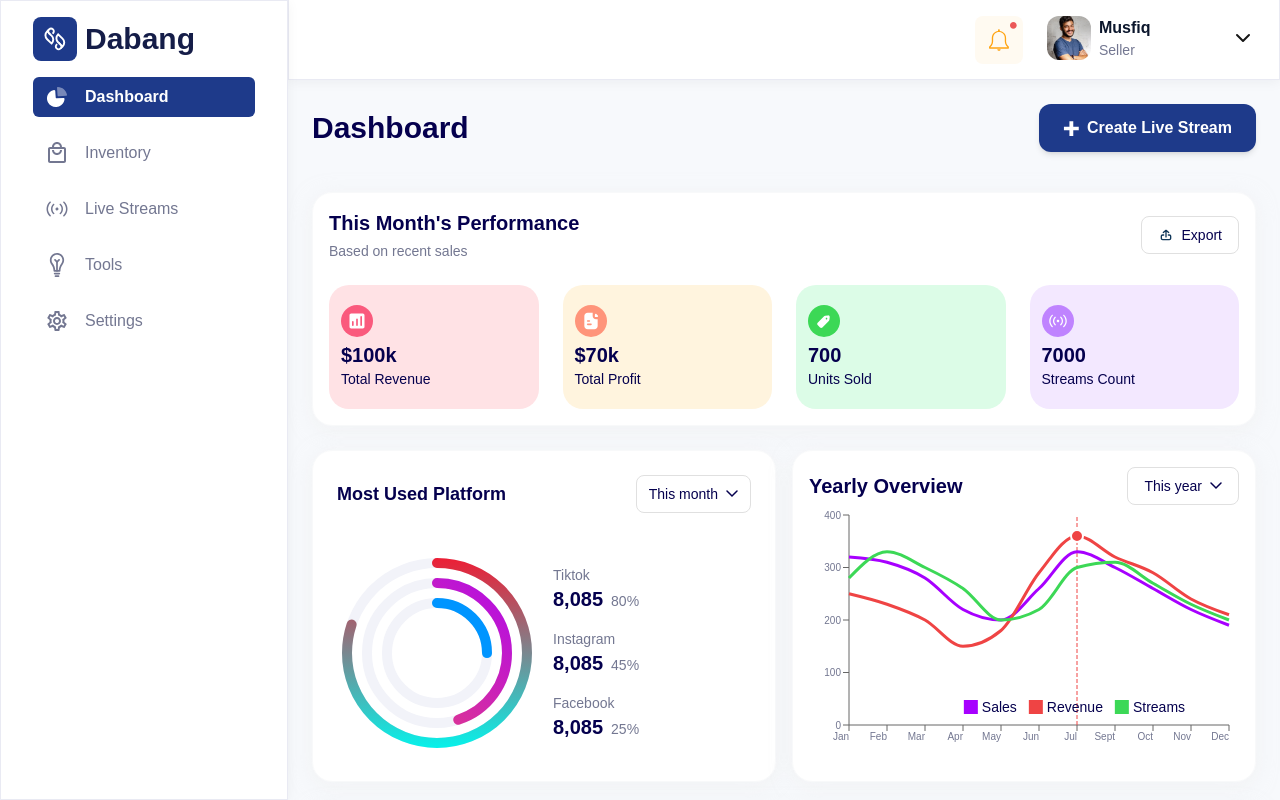
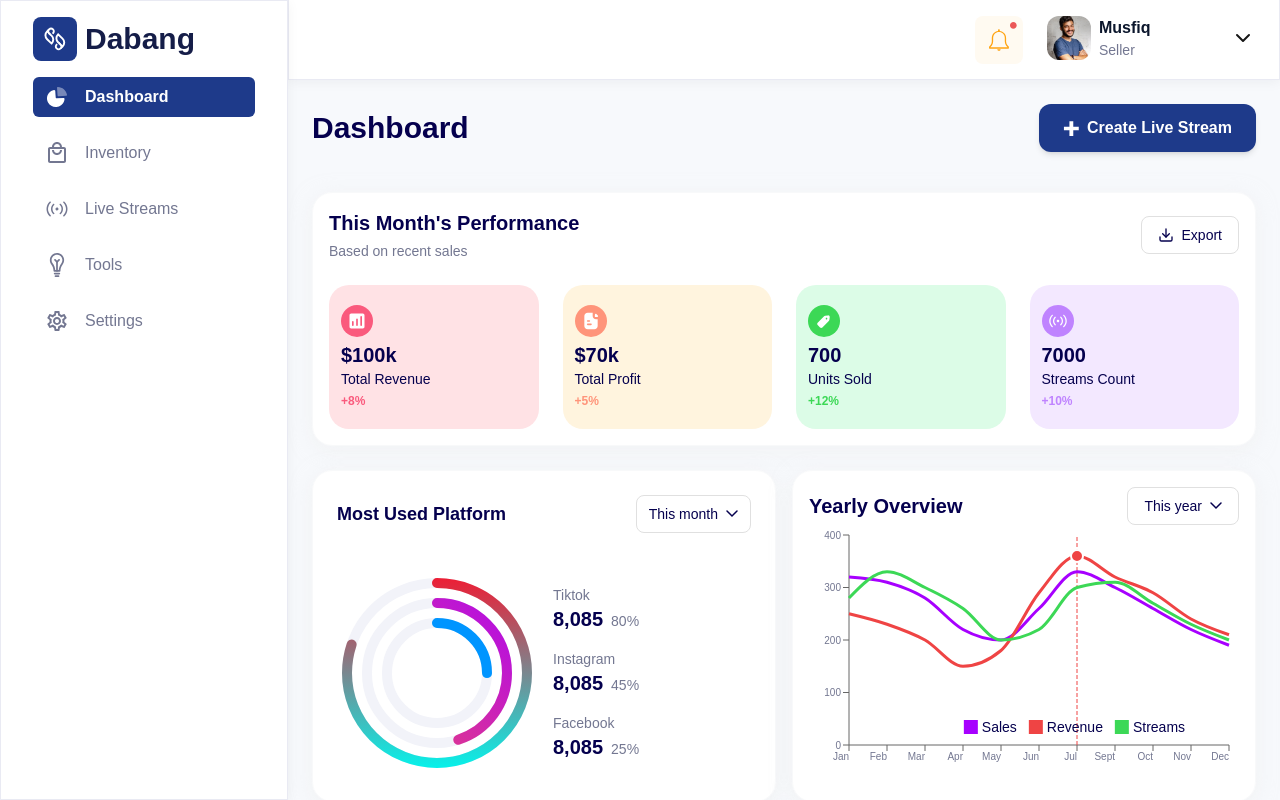
Before and after one commit to SohaibAmjad169/live_stream, a Next.js app: page /seller/dashboard in a window 1280 px wide. Built offline with nearby package versions, Linux system fonts and the light colour scheme.

Commit message:
Implement dashboard API integration

```diff
--- a/app/superadmin/dashboard/page.tsx
+++ b/app/superadmin/dashboard/page.tsx
@@ -1,49 +1,196 @@
+"use client";
+
 import PerformanceSummary from "@/components/ui/PerformanceSummary";
 import OverviewLineChart from "@/components/ui/OverviewLineChart";
-// import SystemUsageChart from "@/components/ui/SystemUsageChart";
-// import SubscriptionsBarChart from "@/components/ui/SubscriptionsBarChart";
 import TopCompaniesTable from "@/components/ui/TopCompaniesTable";
+import { useDashboardData } from "@/hooks/dashboard/useDashboardData";
+import { DashboardChartData } from "@/lib/userAPITypes";
+import { saveAs } from "file-saver";
+import jsPDF from "jspdf";
 
-const stats = [
+export default function SellerDashboard() {
+  const { data: dashboardData, isLoading, error } = useDashboardData();
+
+  const stats = dashboardData?.data?.overallPerformance
+    ? [
         {
-    bg: "#FFE2E5", // light pink
-    iconBg: "#FA5A7D", // red/pink icon background
+          bg: "#FFE2E5",
+          iconBg: "#FA5A7D",
           icon: "/revenue.svg",
-    amount: "$100k",
+          amount: `$${(
+            (dashboardData.data.overallPerformance.totalRevenue ?? 0) / 1000
+          ).toFixed(0)}k`,
           label: "Total Revenue Tracked",
           change: "+8%",
           changeColor: "#FA5A7D",
         },
         {
-    bg: "#E2F0FF", // light blue
-    iconBg: "#3B82F6", // blue icon background
+          bg: "#E2F0FF",
+          iconBg: "#3B82F6",
           icon: "/active-companies.svg",
-    amount: "79",
+          amount: String(
+            dashboardData.data.overallPerformance.activeCompanies ?? 0
+          ),
           label: "Active Companies",
           change: "+5%",
           changeColor: "#3B82F6",
         },
         {
-    bg: "#DCFCE7", // light green
-    iconBg: "#22C55E", // green icon background
+          bg: "#DCFCE7",
+          iconBg: "#22C55E",
           icon: "/user-management-active.svg",
-    amount: "700",
+          amount: String(
+            dashboardData.data.overallPerformance.activeUsers ?? 0
+          ),
           label: "Active Users",
           change: "+12%",
           changeColor: "#22C55E",
         },
         {
-    bg: "#FDF6B2", // light yellow
-    iconBg: "#FBBF24", // yellow icon background
-    icon: "/subscription-revenue.svg", // <-- Replace with actual icon
-    amount: "$45k",
+          bg: "#FDF6B2",
+          iconBg: "#FBBF24",
+          icon: "/subscription-revenue.svg",
+          amount: `$${(
+            (dashboardData.data.overallPerformance.subscriptionRevenue ?? 0) /
+            1000
+          ).toFixed(0)}k`,
           label: "Subscription Revenue",
           change: "+15%",
           changeColor: "#FBBF24",
         },
+      ]
+    : [];
+
+  const revenueChartData: DashboardChartData[] = (
+    dashboardData?.data?.monthlySubscriptionPlans || []
+  ).map((monthData) => {
+    const monthName = new Date(
+      monthData._id.year,
+      monthData._id.month - 1
+    ).toLocaleString("en-US", { month: "short" });
+    const chartEntry: DashboardChartData = { name: monthName };
+    monthData.plans.forEach((plan) => {
+      const displayPlanName = plan.plan
+        .replace("_", " ")
+        .split(" ")
+        .map((word) => word.charAt(0).toUpperCase() + word.slice(1))
+        .join(" ");
+      chartEntry[displayPlanName] = plan.count;
+    });
+    return chartEntry;
+  });
+
+  const chartLines = [
+    { dataKey: "Plan A", stroke: "#8B5CF6", label: "Plan A" },
+    { dataKey: "Plan B", stroke: "#EF4444", label: "Plan B", showDot: true },
+    { dataKey: "Plan C", stroke: "#22C55E", label: "Plan C" },
   ];
 
-export default function SellerDashboard() {
+  const topCompaniesData =
+    dashboardData?.data?.topCompanies?.map((company) => ({
+      id: company._id,
+      name: company.name,
+      revenue: company.revenue,
+    })) || [];
+
+  const handleExportPerformance = async (format: string) => {
+    if (!dashboardData?.data?.overallPerformance) {
+      alert("No performance data available to export.");
+      return;
+    }
+
+    const exportFileName = `PerformanceSummary_${
+      new Date().toISOString().split("T")[0]
+    }`;
+    const performanceData = dashboardData.data.overallPerformance;
+
+    if (format === "CSV") {
+      const csvRows = [
+        ["Metric", "Value"],
+        ["Total Revenue Tracked", `$${performanceData.totalRevenue ?? 0}`],
+        ["Active Companies", String(performanceData.activeCompanies ?? 0)],
+        ["Active Users", String(performanceData.activeUsers ?? 0)],
+        [
+          "Subscription Revenue",
+          `$${performanceData.subscriptionRevenue ?? 0}`,
+        ],
+      ];
+
+      const csvContent = csvRows
+        .map((row) =>
+          row.map((cell) => `"${String(cell).replace(/"/g, '""')}"`).join(",")
+        )
+        .join("\n");
+      const blob = new Blob([csvContent], { type: "text/csv;charset=utf-8;" });
+      saveAs(blob, `${exportFileName}.csv`);
+    } else if (format === "PDF") {
+      try {
+        const doc = new jsPDF();
+
+        doc.setFontSize(18);
+        doc.text("Overall Performance Summary", 14, 22);
+        doc.setFontSize(11);
+        doc.setTextColor(100);
+
+        let yOffset = 30;
+        const lineHeight = 10;
+
+        const metrics = [
+          {
+            label: "Total Revenue Tracked",
+            value: `$${performanceData.totalRevenue ?? 0}`,
+          },
+          {
+            label: "Active Companies",
+            value: String(performanceData.activeCompanies ?? 0),
+          },
+          {
+            label: "Active Users",
+            value: String(performanceData.activeUsers ?? 0),
+          },
+          {
+            label: "Subscription Revenue",
+            value: `$${performanceData.subscriptionRevenue ?? 0}`,
+          },
+        ];
+
+        metrics.forEach((metric) => {
+          doc.text(`${metric.label}: ${metric.value}`, 14, yOffset);
+          yOffset += lineHeight;
+        });
+
+        doc.save(`${exportFileName}.pdf`);
+      } catch (pdfError) {
+        console.error(
+          "Error generating PDF for performance summary:",
+          pdfError
+        );
+        alert(
+          `Failed to generate PDF: ${
+            pdfError instanceof Error ? pdfError.message : String(pdfError)
+          }. Please try again.`
+        );
+      }
+    }
+  };
+
+  if (isLoading) {
+    return (
+      <div className="flex justify-center items-center h-screen text-lg font-semibold text-gray-700">
+        Loading dashboard data...
+      </div>
+    );
+  }
+
+  if (error) {
+    return (
+      <div className="flex flex-col justify-center items-center h-screen text-red-600 text-lg font-semibold">
+        Error loading dashboard: {error.message}
+        {/* You might want a retry button here if appropriate */}
+      </div>
+    );
+  }
+
   return (
     <div className="flex flex-col gap-2">
       <div className="flex justify-between items-center pb-4">
@@ -58,6 +205,7 @@ export default function SellerDashboard() {
               title="Overall Performance"
               subtitle="Summary of this month"
               stats={stats}
+              onExport={handleExportPerformance}
             />
           </div>
         </div>
@@ -66,30 +214,8 @@ export default function SellerDashboard() {
             <OverviewLineChart
               title="Revenue Subscription Plan Breakdown"
               filterLabel="This year"
-              data={[
-                { name: "Jan", "Plan A": 250, "Plan B": 180, "Plan C": 300 },
-                { name: "Feb", "Plan A": 240, "Plan B": 190, "Plan C": 310 },
-                { name: "Mar", "Plan A": 230, "Plan B": 200, "Plan C": 290 },
-                { name: "Apr", "Plan A": 210, "Plan B": 160, "Plan C": 280 },
-                { name: "May", "Plan A": 200, "Plan B": 150, "Plan C": 270 },
-                { name: "Jun", "Plan A": 230, "Plan B": 200, "Plan C": 300 },
-                { name: "Jul", "Plan A": 300, "Plan B": 400, "Plan C": 320 },
-                { name: "Aug", "Plan A": 290, "Plan B": 360, "Plan C": 310 },
-                { name: "Sep", "Plan A": 270, "Plan B": 330, "Plan C": 290 },
-                { name: "Oct", "Plan A": 250, "Plan B": 300, "Plan C": 270 },
-                { name: "Nov", "Plan A": 230, "Plan B": 270, "Plan C": 250 },
-                { name: "Dec", "Plan A": 210, "Plan B": 240, "Plan C": 230 },
-              ]}
-              lines={[
-                { dataKey: "Plan A", stroke: "#8B5CF6", label: "Plan A" },
-                {
-                  dataKey: "Plan B",
-                  stroke: "#EF4444",
-                  label: "Plan B",
-                  showDot: true,
-                },
-                { dataKey: "Plan C", stroke: "#22C55E", label: "Plan C" },
-              ]}
+              data={revenueChartData}
+              lines={chartLines}
               highlightDot={{
                 xValue: "Jul",
                 dataKey: "Plan B",
@@ -102,7 +228,8 @@ export default function SellerDashboard() {
           </div>
         </div>
       </div>
-      <TopCompaniesTable />
+      {/* Ensure TopCompaniesTable accepts a 'companies' prop of type { id: string; name: string; revenue: number; }[] */}
+      <TopCompaniesTable companies={topCompaniesData} />
     </div>
   );
 }
--- a/components/ui/PerformanceSummary.tsx
+++ b/components/ui/PerformanceSummary.tsx
@@ -1,6 +1,8 @@
 "use client";
 
 import Image from "next/image";
+import { useState } from "react";
+import { Download, X } from "lucide-react";
 
 interface StatItem {
   bg: string;
@@ -9,6 +11,7 @@ interface StatItem {
   amount: string;
   label: string;
   changeColor: string;
+  change?: string;
 }
 
 interface PerformanceSummaryProps {
@@ -16,6 +19,7 @@ interface PerformanceSummaryProps {
   subtitle?: string;
   stats: StatItem[];
   showExport?: boolean;
+  onExport?: (format: string) => void;
 }
 
 export default function PerformanceSummary({
@@ -23,7 +27,17 @@ export default function PerformanceSummary({
   subtitle = "Summary of this pay period",
   stats,
   showExport = true,
+  onExport,
 }: PerformanceSummaryProps) {
+  const [showExportDropdown, setShowExportDropdown] = useState(false);
+
+  const handleExportClick = (format: string) => {
+    if (onExport) {
+      onExport(format);
+    }
+    setShowExportDropdown(false);
+  };
+
   return (
     <div className="flex flex-col justify-between h-full rounded-[20px] border bg-white border-[#F8F9FA] shadow-[0px_4px_20px_0px_#EEEEEE80] p-4 space-y-6 w-full">
       {/* Header */}
@@ -33,10 +47,31 @@ export default function PerformanceSummary({
           <p className="text-[#737791] text-sm mt-1">{subtitle}</p>
         </div>
         {showExport && (
-          <button className="flex items-center gap-2 border border-[#E0E0E0] px-4 py-2 rounded-lg text-sm text-[#05004E] font-medium hover:bg-[#F5F6FA] transition">
-            <Image src="/export.svg" alt="Export" width={16} height={16} />
-            Export
-          </button>
+          <div className="relative"> {/* Added relative positioning for dropdown */}
+            <button
+              onClick={() => setShowExportDropdown(!showExportDropdown)}
+              className="flex items-center gap-2 border border-[#E0E0E0] px-4 py-2 rounded-lg text-sm text-[#05004E] font-medium hover:bg-[#F5F6FA] transition"
+            >
+              <Download size={16} /> {/* Using Lucide icon */}
+              Export
+            </button>
+            {showExportDropdown && (
+              <div className="absolute right-0 mt-2 w-32 bg-white rounded-md shadow-lg py-1 z-10">
+                <button
+                  onClick={() => handleExportClick("PDF")}
+                  className="block w-full text-left px-4 py-2 text-sm text-gray-700 hover:bg-gray-100"
+                >
+                  PDF
+                </button>
+                <button
+                  onClick={() => handleExportClick("CSV")}
+                  className="block w-full text-left px-4 py-2 text-sm text-gray-700 hover:bg-gray-100"
+                >
+                  CSV
+                </button>
+              </div>
+            )}
+          </div>
         )}
       </div>
 
@@ -60,6 +95,12 @@ export default function PerformanceSummary({
               </div>
             </div>
             <div className="text-[#05004E] text-sm">{item.label}</div>
+            {/* Display change only if it exists */}
+            {item.change && (
+              <div className="text-xs font-semibold mt-1" style={{ color: item.changeColor }}>
+                {item.change}
+              </div>
+            )}
           </div>
         ))}
       </div>
--- /dev/null
+++ b/hooks/dashboard/useDashboardData.ts
@@ -0,0 +1,44 @@
+import { useQuery } from "@tanstack/react-query";
+import Cookies from "js-cookie";
+import { BASE_URL, DashboardApiResponse } from "../../lib/userAPITypes";
+
+
+const fetchDashboardData = async (): Promise<DashboardApiResponse> => {
+  const authToken = Cookies.get("authToken");
+  if (!authToken) {
+    throw new Error("Authentication token not found. Please log in.");
+  }
+
+  const response = await fetch(`${BASE_URL}/api/super-admin/dashboard`, {
+    method: "GET",
+    headers: {
+      "Content-Type": "application/json",
+      Authorization: `Bearer ${authToken}`,
+    },
+  });
+
+  if (!response.ok) {
+    let errorDetail = "Unknown error";
+    try {
+      const errorData = await response.json();
+      errorDetail = errorData.message || JSON.stringify(errorData);
+    } catch (e) {
+      errorDetail = response.statusText || `Status: ${response.status}`;
+    }
+    throw new Error(`Failed to fetch dashboard data: ${errorDetail}`);
+  }
+
+  return response.json();
+};
+
+
+export const useDashboardData = () => {
+  return useQuery<DashboardApiResponse, Error>({
+    queryKey: ["dashboardData"],
+    queryFn: fetchDashboardData,
+    staleTime: 5 * 60 * 1000,
+    onError: (error) => {
+      console.error("Failed to load dashboard data:", error.message);
+    },
+  });
+};
```
Also changed, not shown: lib/userAPITypes.ts (+25 -0 lines). Lines whose indentation alone changed are shown as unchanged.
